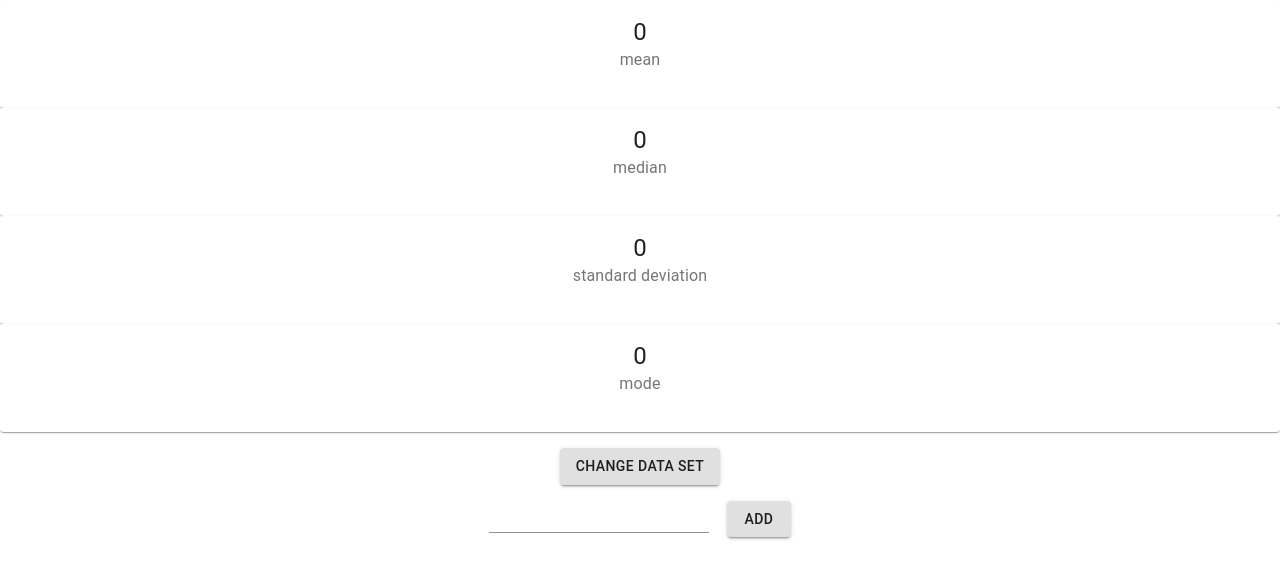
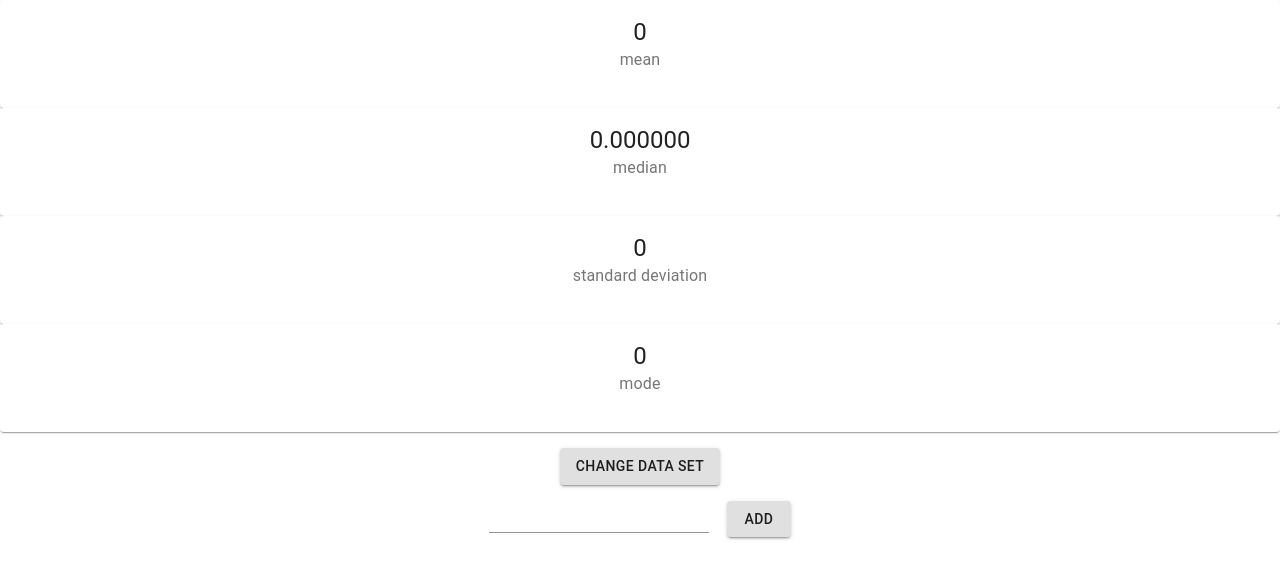
Before and after one commit to gyrevik/tandem, a React (Create React App) app: page / in a window 1280 px wide. Shown: the top 578 px of the page. Built offline with nearby package versions, Linux system fonts and the light colour scheme; no server answers.

Commit message:
toFixed(6)

```diff
--- a/src/components/Main.tsx
+++ b/src/components/Main.tsx
@@ -45,8 +45,8 @@ function Main() {
 
   return (
     <div className="App">
-      <Tile label='mean' value={String(mean(data))} />
-      <Tile label='median' value={String(median(data))} />
+      <Tile label='mean' value={String(Math.round(mean(data)))} />
+      <Tile label='median' value={String(median(data).toFixed(6))} />
       <Tile label='standard deviation' value={String(standard_deviation(data))} />
       <Tile label='mode' value={String(mode(data))} />
       <p />
```
